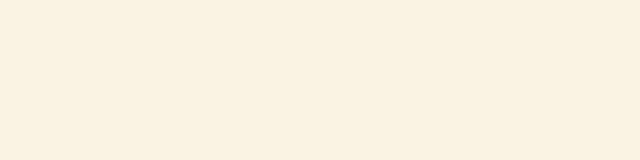
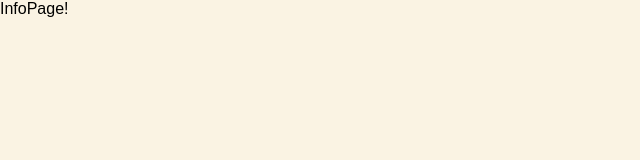
Before and after one commit to seonghbae/TogeFit, a React (Create React App) app in the folder client/: page /info in a window 1280 px wide. Before the commit this address had no page. Shown: the top 160 px of the page, without its empty margins (0-640 px from the left). Built offline with nearby package versions, Linux system fonts and the light colour scheme; a web font is replaced by a local one.

Commit message:
[#9]feat: InfoPage 라우팅

```diff
--- a/client/src/App.tsx
+++ b/client/src/App.tsx
@@ -1,15 +1,15 @@
 // module
-
 import { BrowserRouter, Routes, Route } from 'react-router-dom';
 
 // pages
-import { Routine } from './pages';
+import { Routine, InfoPage } from './pages';
 
 function App() {
   return (
     <BrowserRouter>
       <Routes>
         <Route path="/routine" element={<Routine />} />
+        <Route path="/info" element={<InfoPage />} />
       </Routes>
     </BrowserRouter>
   );
--- a/client/src/pages/index.ts
+++ b/client/src/pages/index.ts
@@ -1,4 +1,5 @@
 import Routine from './routine/Routine';
+import InfoPage from './info-page';
 
 // eslint-disable-next-line import/prefer-default-export
-export { Routine };
+export { Routine, InfoPage };
--- /dev/null
+++ b/client/src/pages/info-page/InfoPage.tsx
@@ -0,0 +1,5 @@
+const InfoPage: React.FC = () => {
+  return <div>InfoPage!</div>;
+};
+
+export default InfoPage;
--- /dev/null
+++ b/client/src/pages/info-page/index.ts
@@ -0,0 +1,3 @@
+import InfoPage from './InfoPage';
+
+export default InfoPage;
```
Also changed, not shown: 1 other file (tests, documents, lock files or other folders).
